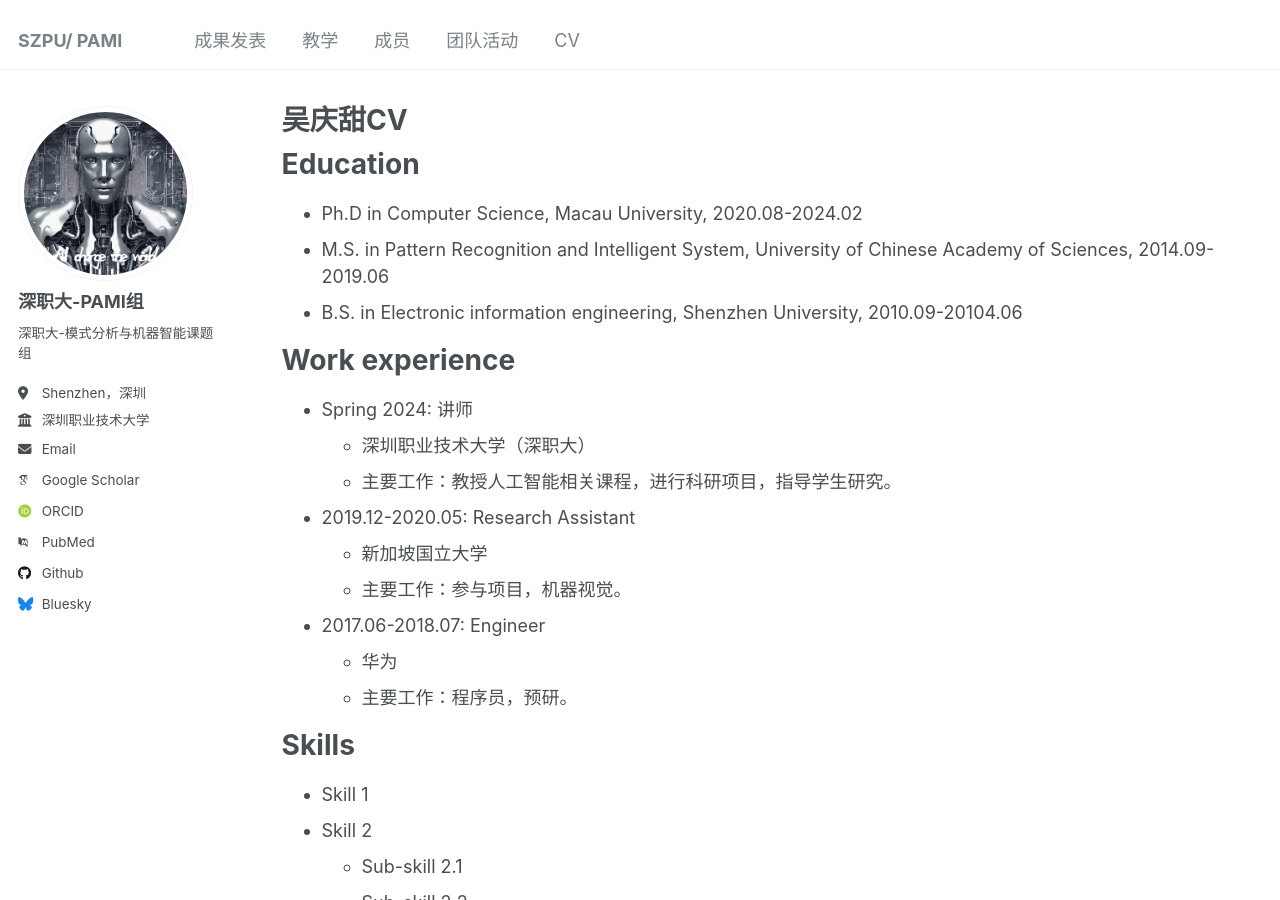
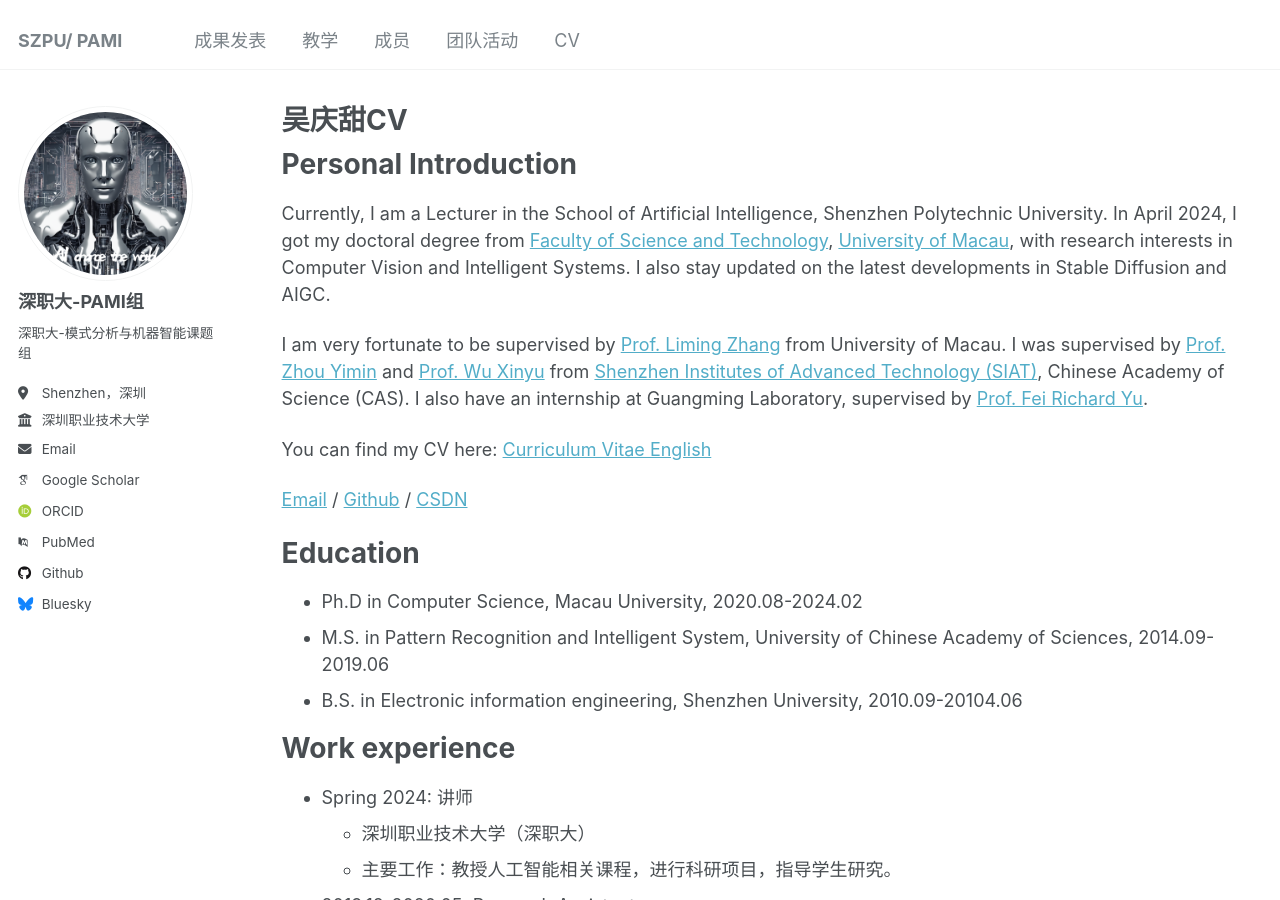
Before and after one commit to shaojiwan/academic.com, a Jekyll site: the page built from _pages/cv.md, in a window 1280 px wide and 900 px high. Built offline with Jekyll 4.4.1, drawn with Linux system fonts in a browser that asks for light colours; some web fonts are replaced.

Commit message:
Update cv.md

```diff
--- a/_pages/cv.md
+++ b/_pages/cv.md
@@ -8,6 +8,19 @@ redirect_from:
 ---
 
 {% include base_path %}
+
+
+Personal Introduction
+======
+Currently, I am a Lecturer in the School of Artificial Intelligence, Shenzhen Polytechnic University. In April 2024, I got my doctoral degree from [Faculty of Science and Technology](https://www.fst.um.edu.mo/), [University of Macau](https://www.um.edu.mo/), with research interests in Computer Vision and Intelligent Systems. I also stay updated on the latest developments in Stable Diffusion and AIGC.
+
+I am very fortunate to be supervised by [Prof. Liming Zhang](https://www.fst.um.edu.mo/people/lmzhang/) from University of Macau. I was supervised by [Prof. Zhou Yimin](https://people.ucas.ac.cn/~zym) and [Prof. Wu Xinyu](https://people.ucas.ac.cn/~wuxinyu)  from [Shenzhen Institutes of Advanced Technology (SIAT)](https://www.siat.ac.cn/), Chinese Academy of Science (CAS). I also have an internship at Guangming Laboratory,  supervised by [Prof. Fei Richard Yu](https://csse.szu.edu.cn/pages/user/index?id=1199).
+
+
+You can find my CV here: [Curriculum Vitae English](../files/resume_wqt2.pdf)
+
+[Email](mailto:qt.wu@outlook.com) / [Github](https://github.com/qingtianwu) / [CSDN](https://blog.csdn.net/wqthaha?type=blog)
+
 
 Education
 ======
```
